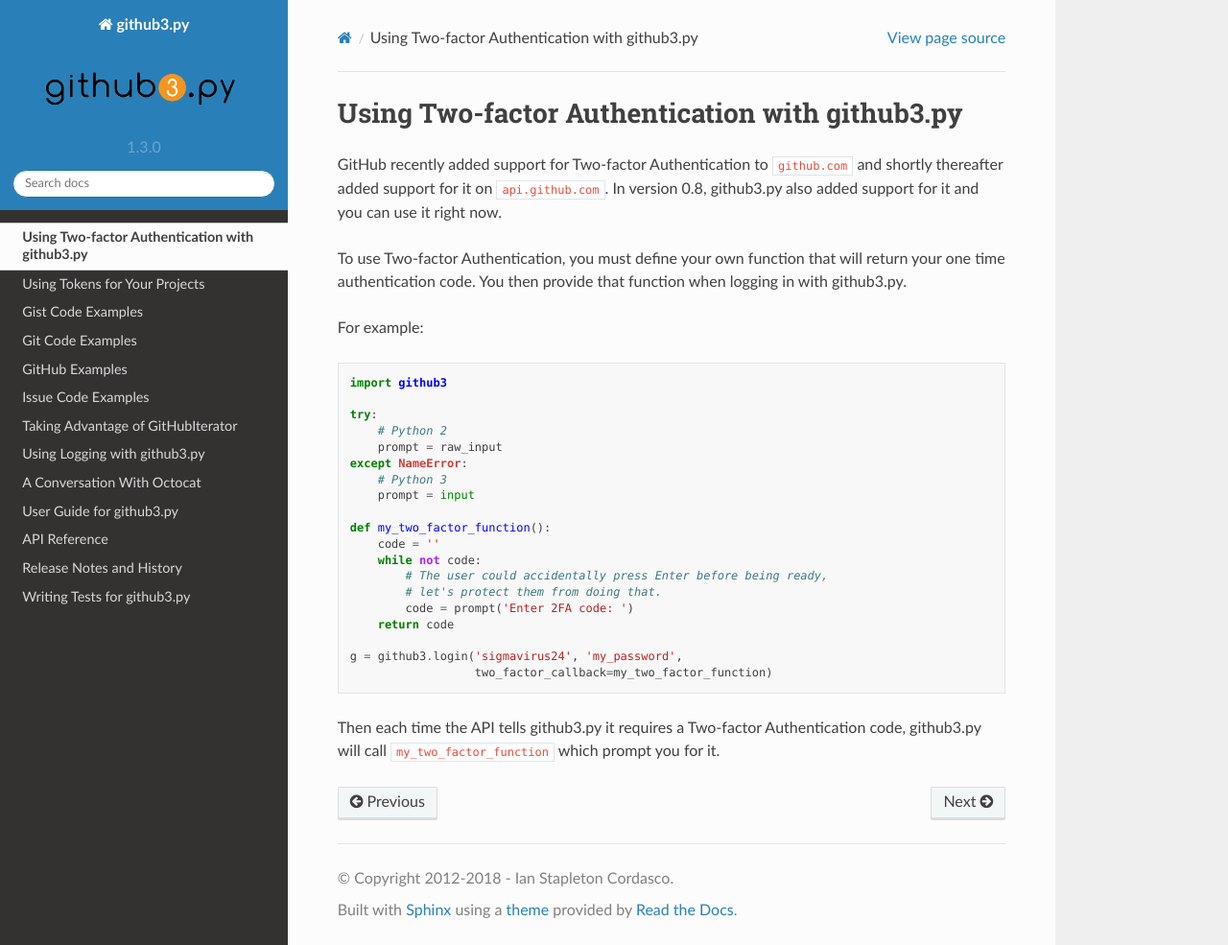
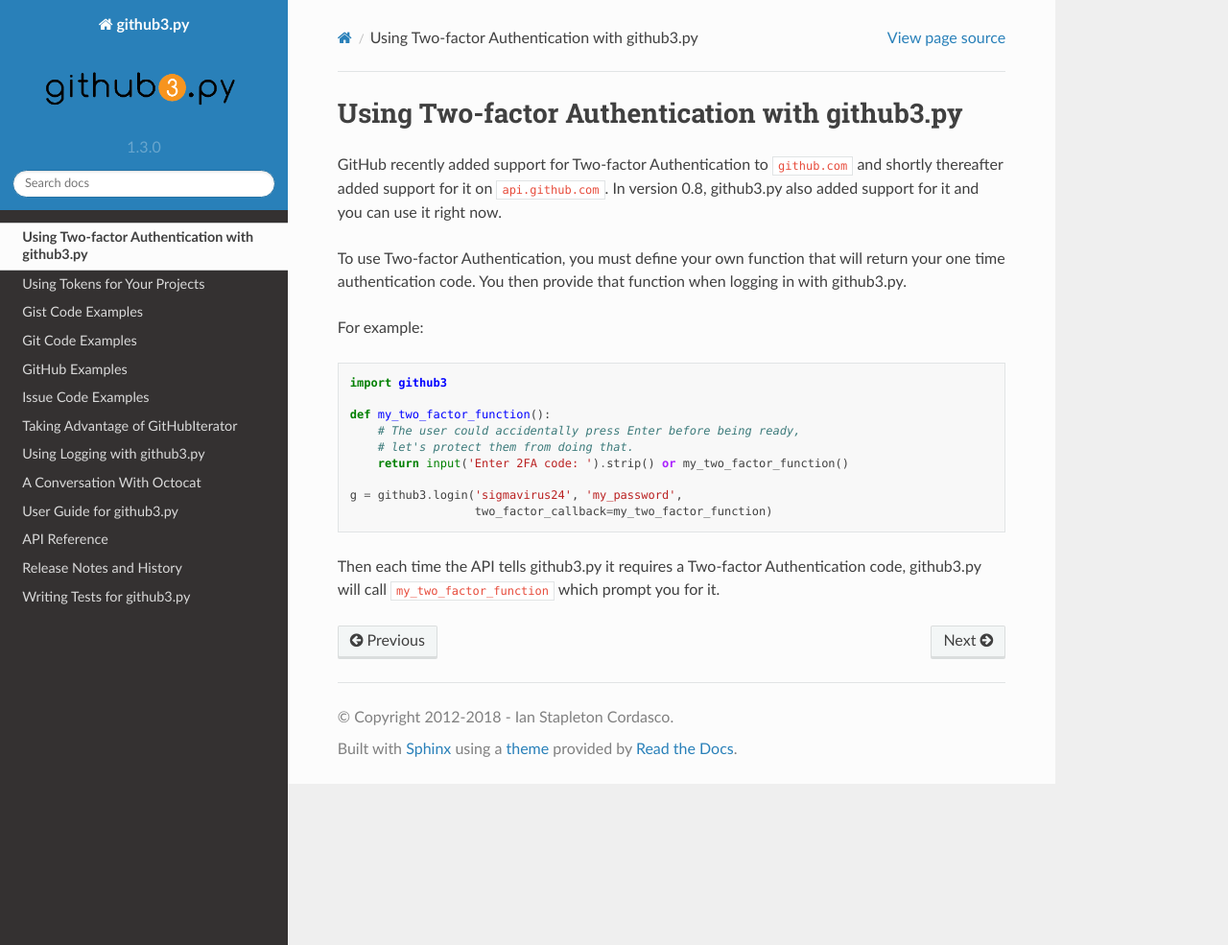
Before and after one commit to sigmavirus24/github3.py, a Sphinx documentation site: the page built from docs/source/examples/two_factor_auth.rst, in a window 1280 px wide and 985 px high. Shown: the whole window at 96% size. Built offline with Sphinx 7.4.7 and the Read the Docs theme 2.0.0, drawn with Linux system fonts in a browser that asks for light colours.

Commit message:
Remove more instance of raw_input

```diff
--- a/docs/source/examples/two_factor_auth.rst
+++ b/docs/source/examples/two_factor_auth.rst
@@ -15,20 +15,10 @@ For example:
 
     import github3
 
-    try:
-        # Python 2
-        prompt = raw_input
-    except NameError:
-        # Python 3
-        prompt = input
-
     def my_two_factor_function():
-        code = ''
-        while not code:
-            # The user could accidentally press Enter before being ready,
-            # let's protect them from doing that.
-            code = prompt('Enter 2FA code: ')
-        return code
+        # The user could accidentally press Enter before being ready,
+        # let's protect them from doing that.
+        return input('Enter 2FA code: ').strip() or my_two_factor_function()
 
     g = github3.login('sigmavirus24', 'my_password',
                       two_factor_callback=my_two_factor_function)
```
Also changed, not shown: report_issue.py (+2 -9 lines), 1 other file.
